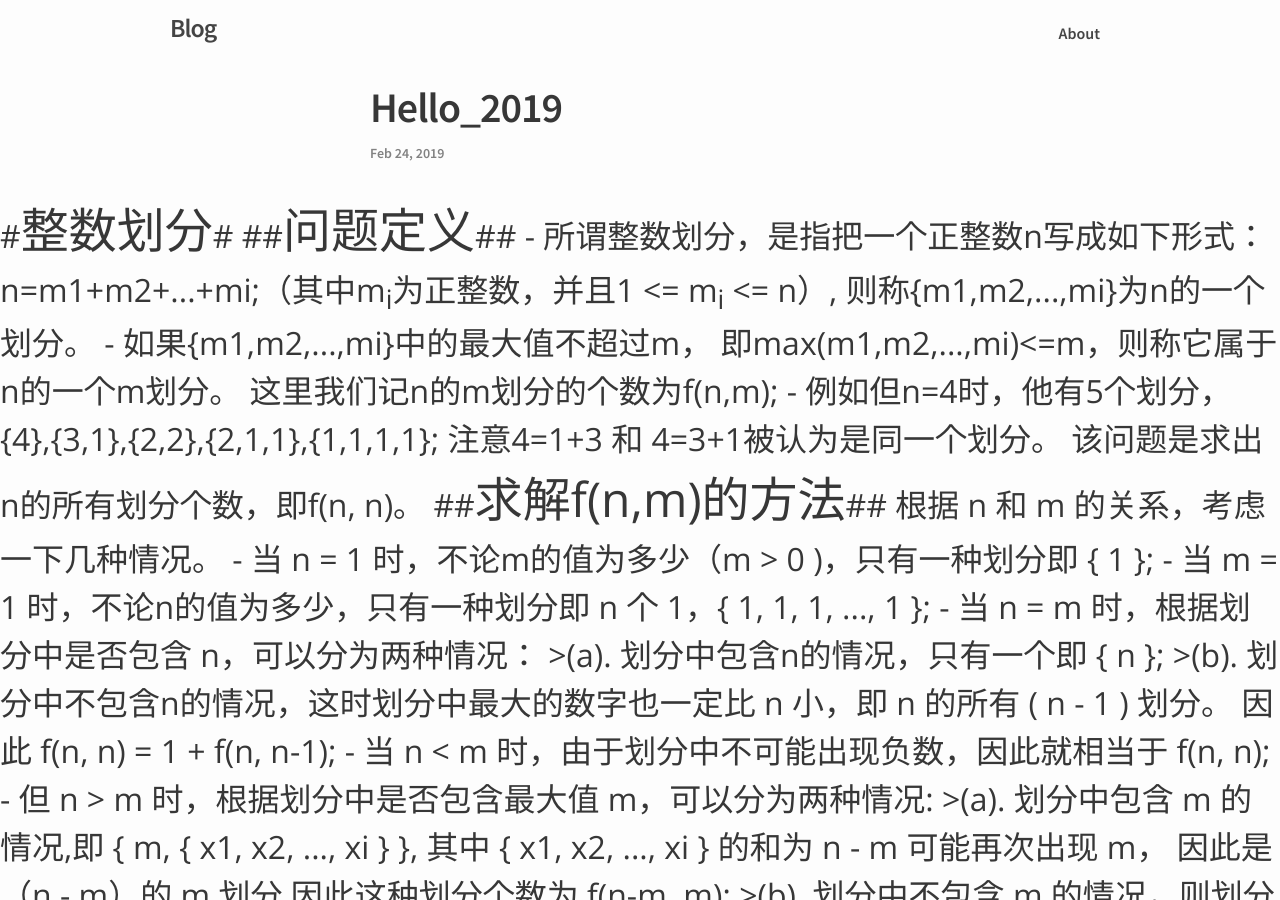
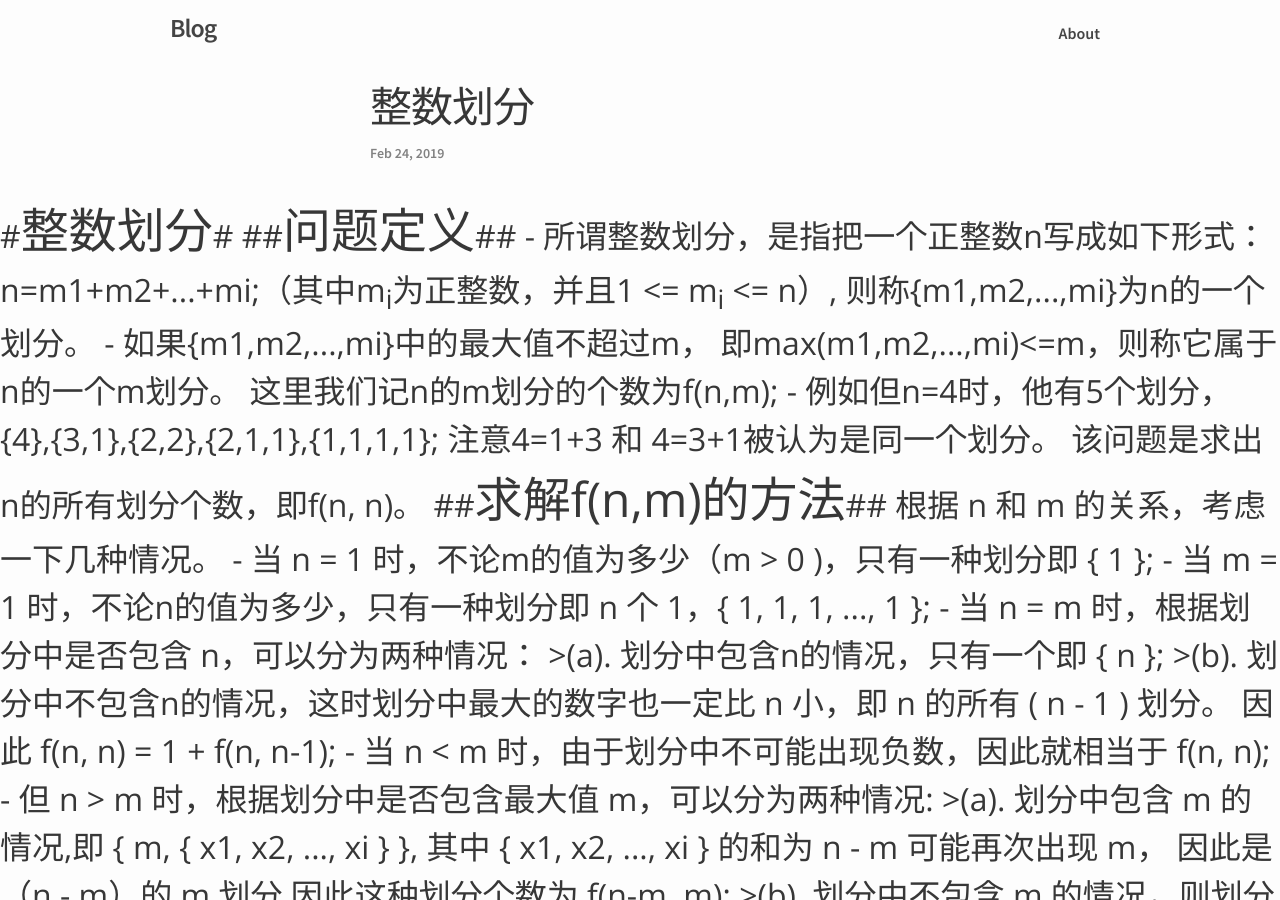
Before and after one commit to ChitandaE/blogs, a Jekyll site: the page built from _posts/2019-02-24-整数划分.md, in a window 1280 px wide and 900 px high. Built offline with Jekyll 4.4.1, drawn with Linux system fonts in a browser that asks for light colours; a script that is not in the unit is left out.

Commit message:
Update 2019-02-24-整数划分.md

```diff
--- a/_posts/2019-02-24-整数划分.md
+++ b/_posts/2019-02-24-整数划分.md
@@ -1,6 +1,6 @@
 ---
 layout: post
-title:  "Hello_2019"
+title:  "整数划分"
 date:   2019-02-24
 categories: jekyll update
 ---
```
